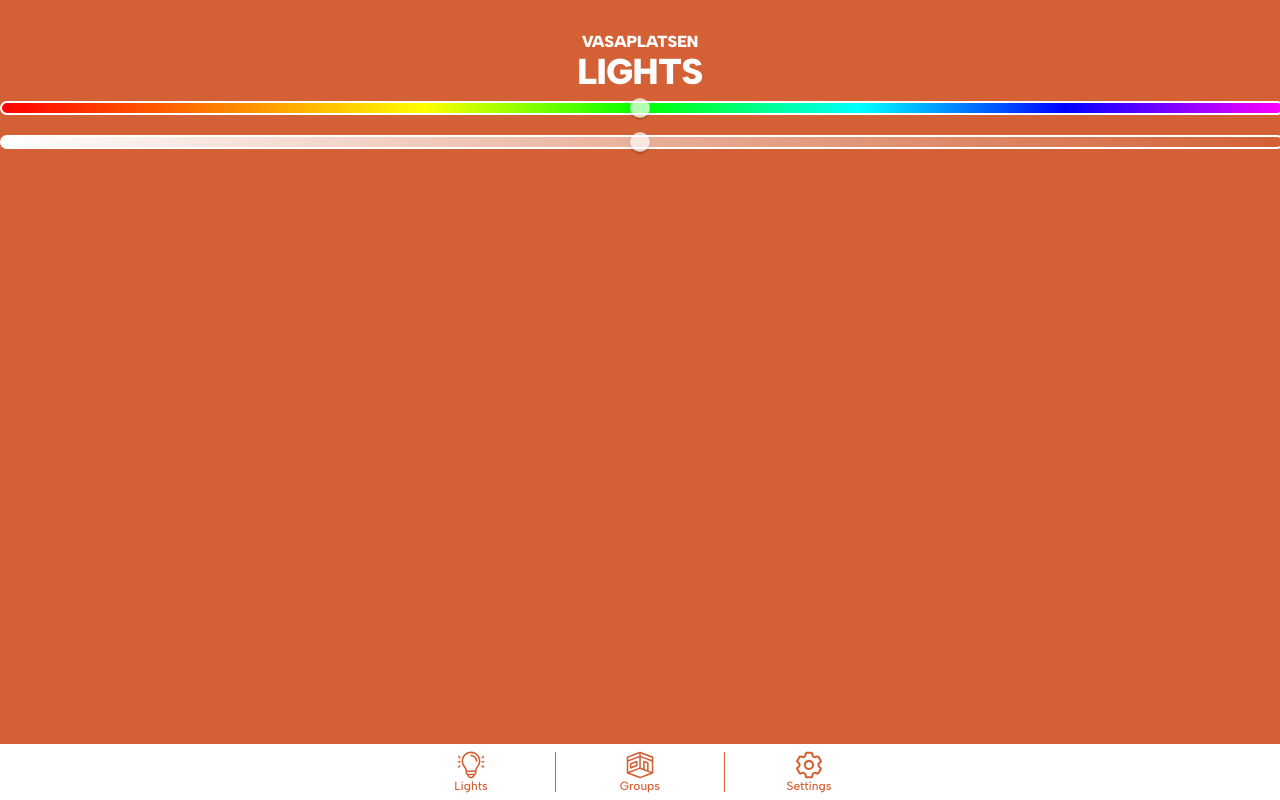
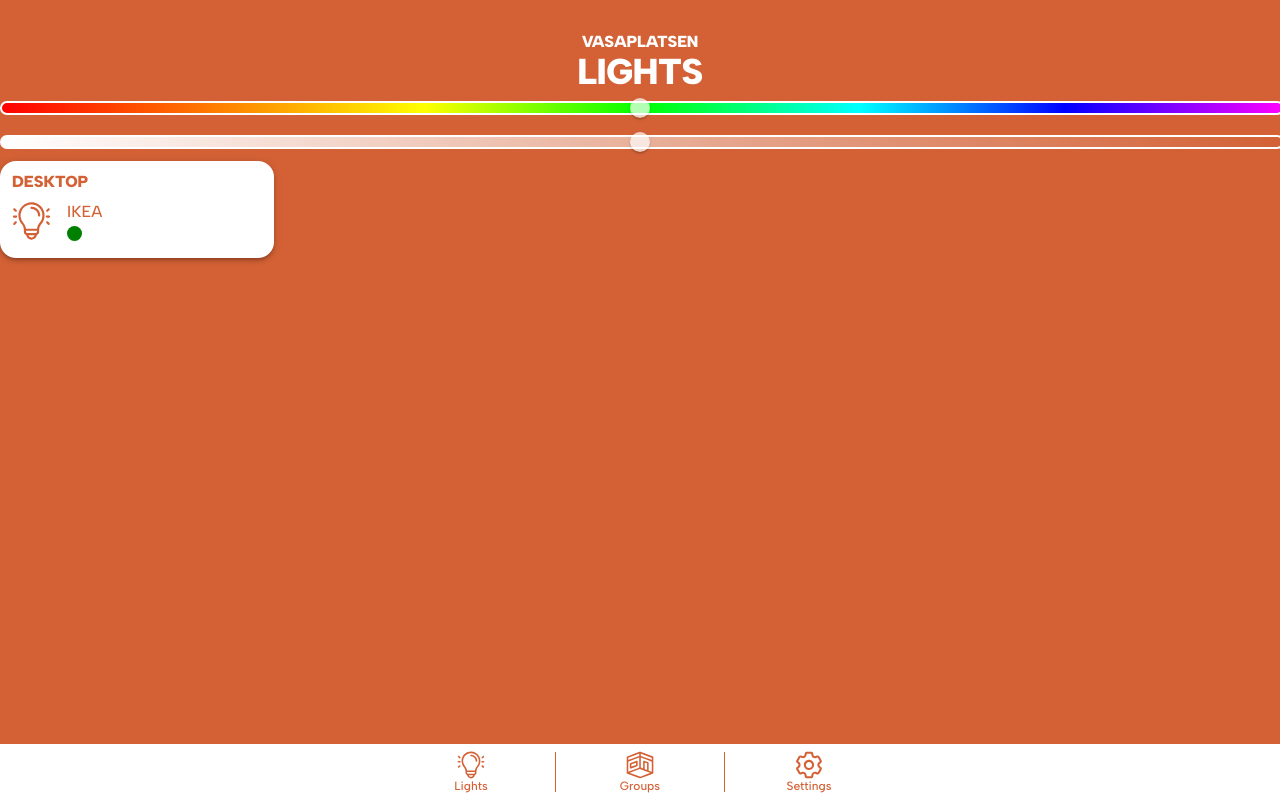
Before and after one commit to joelrosko/couch-commander, a React (Vite) app in the folder frontend/: page / in a window 1280 px wide. Built offline with nearby package versions, Linux system fonts and the light colour scheme.

Commit message:
46 add lights card (#53)
* Moved all componenets to a component folder

* Added light card and basic func

```diff
--- a/frontend/src/App.jsx
+++ b/frontend/src/App.jsx
@@ -1,7 +1,7 @@
 import { Outlet } from 'react-router-dom';
 import { createTheme } from '@mui/material/styles';
 import { ThemeProvider } from '@emotion/react';
-import NavigationBar from './NavigationBar/NavigationBar';
+import NavigationBar from './components/NavigationBar/NavigationBar';
 
 function App() {
 
@@ -37,9 +37,17 @@ function App() {
         fontWeight: 900,
         fontSize: '16px'
       },
+      h3: {
+        color: '#d36135',
+        fontFamily: 'Albert Sans', // Use the bold font for h2
+        fontWeight: 900,
+        fontSize: '16px'
+      },
       body1: {
         fontFamily: 'Albert Sans', // Use the regular weight for body text
         fontWeight: 500,
+        fontSize: '16px',
+        color: '#d36135'
       },
       body2: {
         fontFamily: 'Albert Sans', // Use the regular weight for smaller body text
@@ -62,6 +70,16 @@ function App() {
           },
         },
       },
+      MuiCardContent: {
+        styleOverrides: {
+          root: {
+            padding: '0px',
+            '&:last-child': { // Also ensure last child padding is reset
+            padding: 0,
+          },
+          },
+        },
+      },
     },
   });
 
--- /dev/null
+++ b/frontend/src/components/Cards/LightCard.jsx
@@ -0,0 +1,75 @@
+import { Card, CardContent, Typography, Box } from '@mui/material';
+import LightIcon from '../../assets/bulb_icon_orange.svg?react';
+
+const LightCard = ({ name, manufacturer, status }) => {
+
+  const getStatusColor = (status) => {
+    if (status) {
+      return 'green';
+    } else {
+      return 'grey';
+    }
+  };
+
+  const onClick = (e) => {
+    console.log(e)
+    console.log("Light card clicked")
+  }
+
+  return (
+    <Card
+      onClick={onClick}
+      sx={{
+        borderRadius: 4,
+        padding: '12px',
+        display: 'flex',
+        flexDirection: 'column',
+        alignItems: 'left',
+        boxShadow: 3,
+        ":hover": {
+          cursor: 'pointer'
+        },
+        maxWidth: '250px'
+      }}
+    >
+      <Typography variant="h3" sx={{ marginBottom: '4px' }}>
+          {name.toUpperCase()}
+        </Typography>
+      <CardContent
+        sx={{
+          display: 'flex',
+          flexDirection: 'row',
+          alignItems: 'center',
+          justifyContent: 'left',
+          width: '100%',
+        }}
+      >
+        <LightIcon style={{ width: 50, height: 50 }}/>
+        <Box
+        sx={{
+          width: '100%',
+          display: 'flex',
+          flexDirection: 'column',
+          justifyContent: 'center',
+          paddingLeft: 2
+        }}
+        >
+          <Typography variant="body1" sx={{mb: '1px'}}>
+          {manufacturer.toUpperCase()}
+        </Typography>
+        <Box
+        sx={{
+          width: 15,
+          height: 15,
+          borderRadius: '50%',
+          backgroundColor: getStatusColor(status),
+          marginTop: '1px'
+        }}
+      />
+        </Box>
+      </CardContent>
+    </Card>
+  );
+}
+
+export default LightCard;
--- a/frontend/src/NavigationBar/NavigationBar.jsx
+++ b/frontend/src/components/NavigationBar/NavigationBar.jsx
@@ -1,8 +1,8 @@
 import { BottomNavigation, BottomNavigationAction, Box, Divider } from '@mui/material';
 import { Link, useLocation } from 'react-router-dom';
-import LightIcon from '../assets/bulb_icon_orange.svg?react';
-import GroupIcon from './../assets/rooms_icob.svg?react';
-import SettingsIcon from './../assets/settings_icon.svg?react';
+import LightIcon from '../../assets/bulb_icon_orange.svg?react';
+import GroupIcon from '../../assets/rooms_icob.svg?react';
+import SettingsIcon from '../../assets/settings_icon.svg?react';
 
 const NavigationBar = () => {
 
--- a/frontend/src/pages/Groups.jsx
+++ b/frontend/src/pages/Groups.jsx
@@ -1,4 +1,4 @@
-import HeaderBar from "../HeaderBar/HeaderBar"
+import HeaderBar from "../components/HeaderBar/HeaderBar"
 
 const Groups = () => {
   return (
--- a/frontend/src/pages/Lights.jsx
+++ b/frontend/src/pages/Lights.jsx
@@ -1,6 +1,7 @@
-import HeaderBar from "../HeaderBar/HeaderBar"
-import ColorSlider from "../Sliders/ColorSlider"
-import BrightnessSlider from "../Sliders/BrightnessSlider"
+import HeaderBar from "../components/HeaderBar/HeaderBar"
+import ColorSlider from "../components/Sliders/ColorSlider"
+import BrightnessSlider from "../components/Sliders/BrightnessSlider"
+import LightCard from "../components/Cards/LightCard"
 
 const Lights = () => {
   return (
@@ -8,6 +9,7 @@ const Lights = () => {
       <HeaderBar name={'VASAPLATSEN'} section={'LIGHTS'} />
       <ColorSlider />
       <BrightnessSlider />
+      <LightCard name={'Desktop'} manufacturer={'Ikea'} status={true} />
     </>
   )
 }
--- a/frontend/src/pages/Settings.jsx
+++ b/frontend/src/pages/Settings.jsx
@@ -1,4 +1,4 @@
-import HeaderBar from "../HeaderBar/HeaderBar"
+import HeaderBar from "../components/HeaderBar/HeaderBar"
 
 const Settings = () => {
   return (
```
Also changed, not shown: frontend/src/components/HeaderBar/HeaderBar.jsx (renamed from frontend/src/HeaderBar/HeaderBar.jsx), frontend/src/components/Sliders/BrightnessSlider.jsx (renamed from frontend/src/Sliders/BrightnessSlider.jsx), frontend/src/components/Sliders/ColorSlider.jsx (renamed from frontend/src/Sliders/ColorSlider.jsx).
